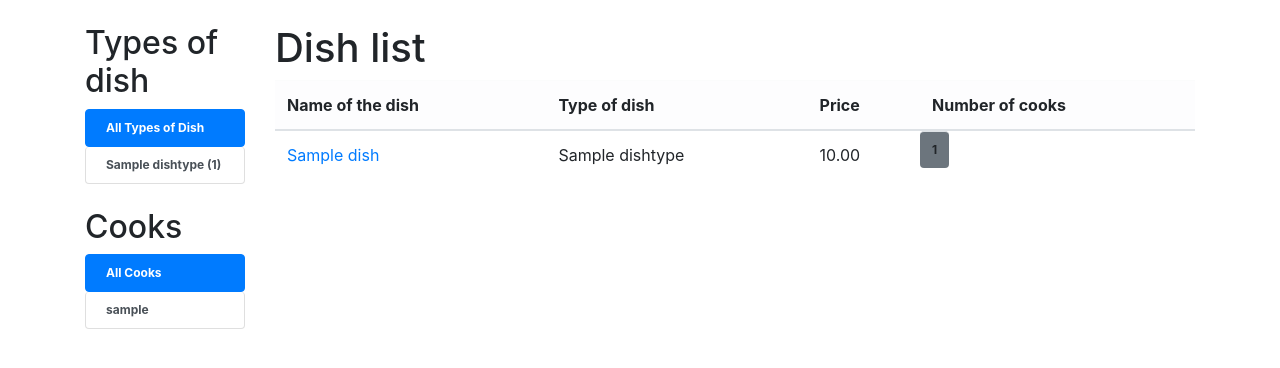
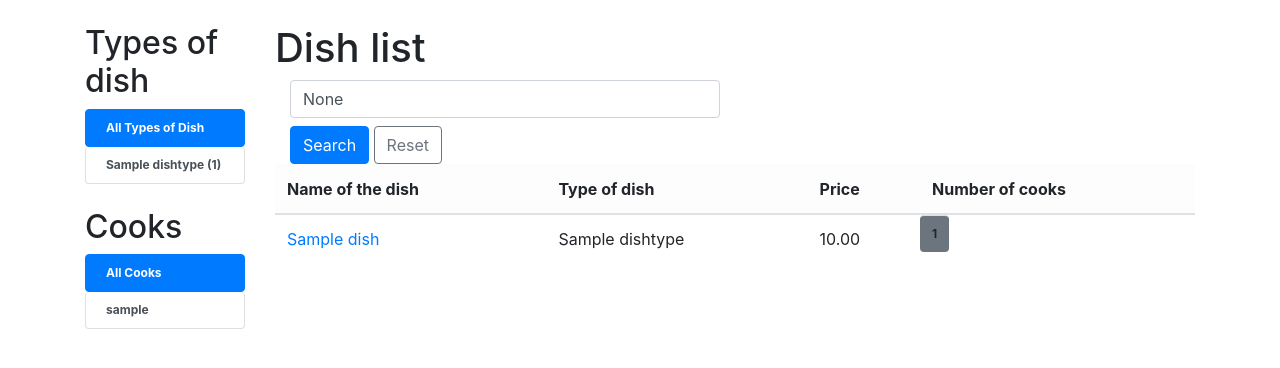
Before and after one commit to Pavlo-Voitov/restaurant-kitchen-service, a Django app: page /dishes/ in a window 1280 px wide. Shown: the top 368 px of the page. Run offline with Django 5.2, Linux system fonts and the light colour scheme; tables that the repository leaves empty hold one stand-in row (values such as "Sample post").

Commit message:
add search filter to dish_list.html

```diff
--- a/kitchen/views.py
+++ b/kitchen/views.py
@@ -24,6 +24,9 @@ class DishListView(generic.ListView):
         context["cooks"] = cooks
         context["selected_cook"] = int(selected_cook) if selected_cook else None
 
+        search_query = self.request.GET.get("search")
+        context["search_query"] = search_query
+
         return context
 
     def get_queryset(self):
@@ -38,6 +41,10 @@ class DishListView(generic.ListView):
         if cook:
             queryset = queryset.filter(cooks__id=int(cook)).distinct()
 
+        search = self.request.GET.get("search")
+        if search:
+            queryset = queryset.filter(name__icontains=search)
+
         return queryset
 
 
--- a/templates/kitchen/dish_list.html
+++ b/templates/kitchen/dish_list.html
@@ -3,7 +3,37 @@
 {% block content %}
   <h1>Dish list</h1>
 
-    <table class="table  table-hover">
+  <form action="" method="get">
+    <div class="col-md-6">
+      <input
+        type="text"
+        name="search"
+        class="form-control"
+        placeholder="Search dishes..."
+        value="{{ search_query }}"
+      >
+    </div>
+
+    {% if selected_dish_type %}
+      <input type="hidden" name="dish_type" value="{{ selected_dish_type }}">
+    {% endif %}
+
+    {% if selected_cook %}
+      <input type="hidden" name="cook" value="{{ selected_cook }}">
+    {% endif %}
+
+    <div class="col-md-auto">
+      <button type="submit" class="btn btn-primary mt-2">
+        Search
+      </button>
+
+      <a href="{% url 'kitchen:dish-list' %}" class="btn btn-outline-secondary mt-2">
+        Reset
+      </a>
+    </div>
+  </form>
+
+  <table class="table  table-hover">
       <thead class="table-light">
         <tr>
         <th>Name of the dish</th>
```
